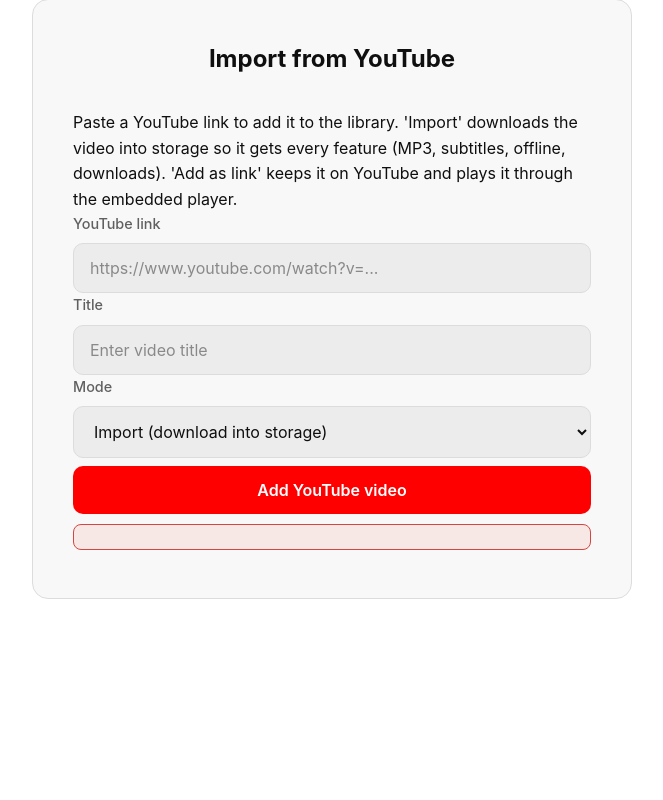
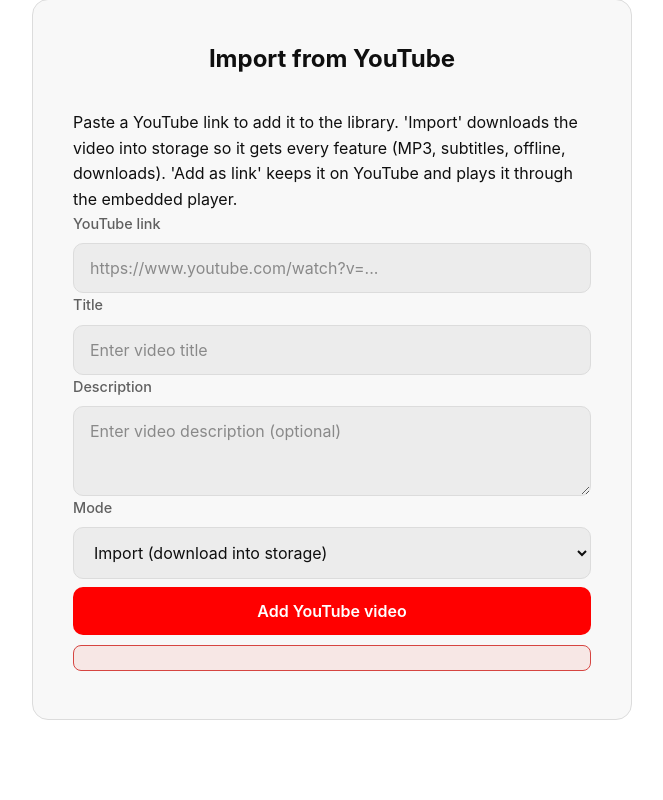
Before and after one commit to Makdial/fazakkir-dmwm, a Django app: page /upload/ in a window 1280 px wide. Shown: the part 1235-2035 px from the top of the page, without its empty margins (308-971 px from the left). Before the commit the page ends 1834 px from the top, so only its background shows below. Run offline with Django 5.2, Linux system fonts and the light colour scheme; the visitor is signed in with stand-in values (Sample User, id 1); data comes from the database, SQL or seed files in the repository; some libraries are stand-ins or nearby versions.

Commit message:
Add description field to YouTube import

```diff
--- a/fazakkir_dmwm/videos/templates/videos/upload.html
+++ b/fazakkir_dmwm/videos/templates/videos/upload.html
@@ -116,6 +116,11 @@
             <input type="text" id="ytTitle" class="form-input" placeholder="{% trans 'Enter video title' %}">
         </div>
         <div class="form-group">
+            <label for="ytDescription">{% trans "Description" %}</label>
+            <textarea id="ytDescription" class="form-input" rows="3"
+                      placeholder="{% trans 'Enter video description (optional)' %}"></textarea>
+        </div>
+        <div class="form-group">
             <label for="ytMode">{% trans "Mode" %}</label>
             <select id="ytMode" class="form-input">
                 <option value="import">{% trans "Import (download into storage)" %}</option>
@@ -130,6 +135,7 @@
 async function submitYoutube() {
     const url = document.getElementById("ytUrl").value.trim();
     const title = document.getElementById("ytTitle").value.trim();
+    const description = document.getElementById("ytDescription").value.trim();
     const mode = document.getElementById("ytMode").value;
     const btn = document.getElementById("ytSubmitBtn");
     const err = document.getElementById("ytError");
@@ -141,6 +147,7 @@ async function submitYoutube() {
         const body = new FormData();
         body.append("youtube_url", url);
         body.append("title", title);
+        body.append("description", description);
         body.append("mode", mode);
         body.append("csrfmiddlewaretoken", "{{ csrf_token }}");
         const res = await fetch("{% url 'videos:youtube_import' %}", { method: "POST", body });
--- a/fazakkir_dmwm/videos/views.py
+++ b/fazakkir_dmwm/videos/views.py
@@ -545,6 +545,7 @@ def youtube_import(request):
     """
     youtube_url = (request.POST.get("youtube_url") or "").strip()
     title = (request.POST.get("title") or "").strip()
+    description = (request.POST.get("description") or "").strip()
     mode = (request.POST.get("mode") or "import").strip().lower()
 
     if not youtube_url:
@@ -567,7 +568,7 @@ def youtube_import(request):
         video = Video.objects.create(
             user=request.user,
             title=title[:120],
-            description="",
+            description=description,
             media_type="video",
             youtube_url=youtube_url,
         )
@@ -718,7 +719,7 @@ def youtube_import(request):
     video = Video.objects.create(
         user=request.user,
         title=title[:120],
-        description="",
+        description=description or (info.get("description") or "").strip(),
         media_type="video",
         file_id=result["path"],
         video_url=result["url"],
```
